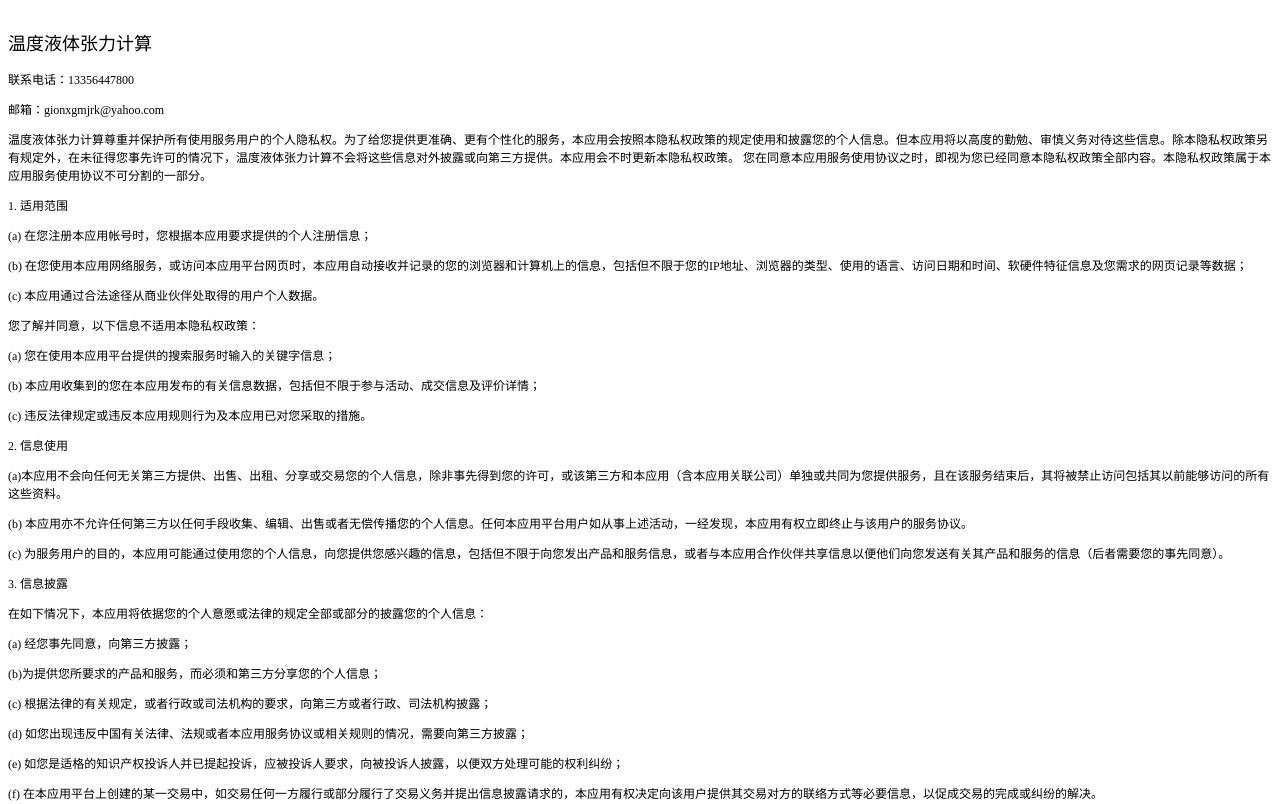
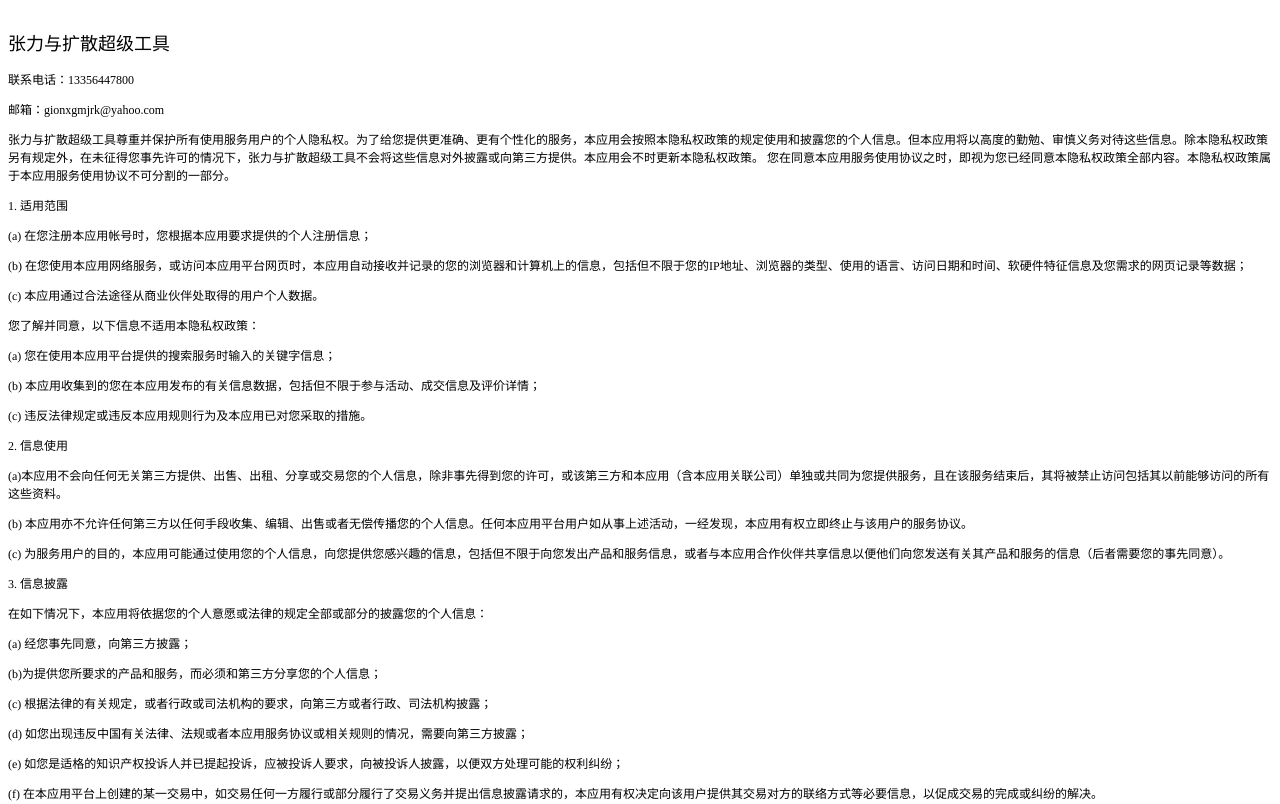
Before and after one commit to TheFreshwaterSea/gechaoxu, a plain HTML site: page index.html in a window 1280 px wide. Shown: the top 804 px of the page. Drawn offline with Linux system fonts and the light colour scheme.

Commit message:
Update index.html

```diff
--- a/index.html
+++ b/index.html
@@ -17,10 +17,10 @@
 </head>
 <body>
 <h2 style="margin: 0.0px 0.0px 14.9px 0.0px; font: 18.0px 'Songti SC'; -webkit-text-stroke: #000000"><span class="s1"><br>
-温度液体张力计算</span></h2>
+张力与扩散超级工具</span></h2>
 <p class="p2"><span class="s1">联系电话：13356447800</span></p>
 <p class="p2"><span class="s1">邮箱：gionxgmjrk@yahoo.com</span></p>
-<p class="p2"><span class="s1">温度液体张力计算尊重并保护所有使用服务用户的个人隐私权。为了给您提供更准确、更有个性化的服务，本应用会按照本隐私权政策的规定使用和披露您的个人信息。但本应用将以高度的勤勉、审慎义务对待这些信息。除本隐私权政策另有规定外，在未征得您事先许可的情况下，温度液体张力计算不会将这些信息对外披露或向第三方提供。本应用会不时更新本隐私权政策。</span><span class="s2"> </span><span class="s1">您在同意本应用服务使用协议之时，即视为您已经同意本隐私权政策全部内容。本隐私权政策属于本应用服务使用协议不可分割的一部分。</span><span class="s2"><span class="Apple-converted-space"> </span></span></p>
+<p class="p2"><span class="s1">张力与扩散超级工具尊重并保护所有使用服务用户的个人隐私权。为了给您提供更准确、更有个性化的服务，本应用会按照本隐私权政策的规定使用和披露您的个人信息。但本应用将以高度的勤勉、审慎义务对待这些信息。除本隐私权政策另有规定外，在未征得您事先许可的情况下，张力与扩散超级工具不会将这些信息对外披露或向第三方提供。本应用会不时更新本隐私权政策。</span><span class="s2"> </span><span class="s1">您在同意本应用服务使用协议之时，即视为您已经同意本隐私权政策全部内容。本隐私权政策属于本应用服务使用协议不可分割的一部分。</span><span class="s2"><span class="Apple-converted-space"> </span></span></p>
 <p class="p2"><span class="s2">1. </span><span class="s1">适用范围</span></p>
 <p class="p2"><span class="s2">(a) </span><span class="s1">在您注册本应用帐号时，您根据本应用要求提供的个人注册信息；</span></p>
 <p class="p2"><span class="s2">(b) </span><span class="s1">在您使用本应用网络服务，或访问本应用平台网页时，本应用自动接收并记录的您的浏览器和计算机上的信息，包括但不限于您的</span><span class="s2">IP</span><span class="s1">地址、浏览器的类型、使用的语言、访问日期和时间、软硬件特征信息及您需求的网页记录等数据；</span><span class="s2"><span class="Apple-converted-space"> </span></span></p>
```
